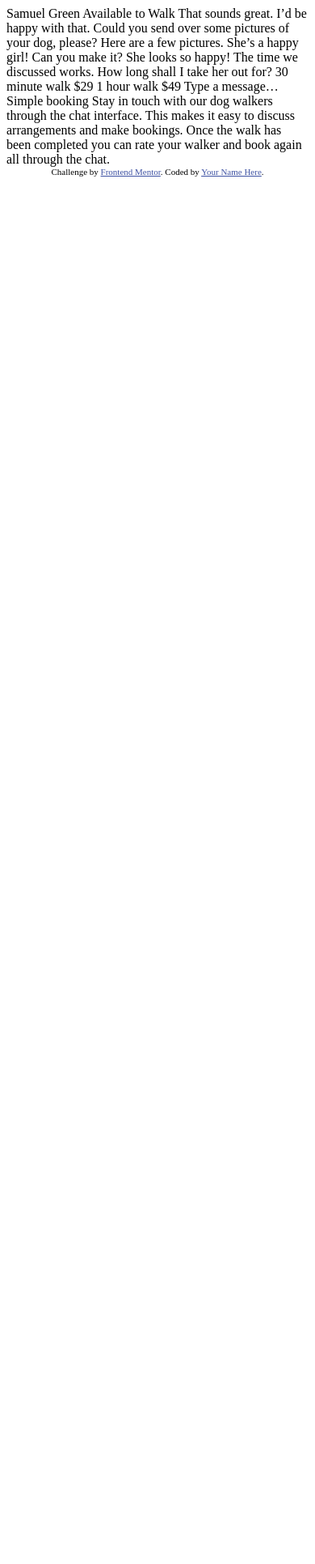
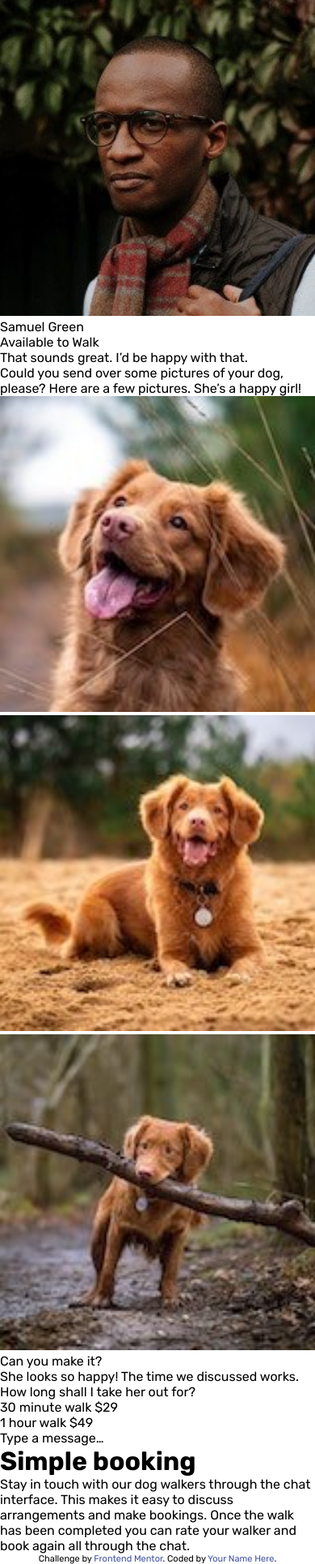
Before and after one commit to iadefidipe/chat-app-css-illustration, a plain HTML site: page index.html in a window 390 px wide. Shown: the whole page at 81% size. Before the commit the page ends 844 px from the top, so only its background shows below. Drawn offline with Linux system fonts and the light colour scheme.

Commit message:
markup and base css completed

```diff
--- a/index.html
+++ b/index.html
@@ -9,6 +9,10 @@
   <!-- css link -->
   <link rel="stylesheet" href="./style/style.css">
 
+  <!-- google font -->
+  <link rel="preconnect" href="https://fonts.gstatic.com">
+  <link href="https://fonts.googleapis.com/css2?family=Rubik:wght@400;500;700&display=swap" rel="stylesheet">
+
   <title>Frontend Mentor | [Challenge Name Here]</title>
 
   <!-- Feel free to remove these styles or customise in your own stylesheet 👍 -->
@@ -19,32 +23,50 @@
 </head>
 <body>
 
-  Samuel Green
-  Available to Walk
+  <div class="main-container">
+    <div class="phone-container">
+      <phone>
+        <div class="profile">
+          <img src="./images/avatar.jpg" alt="avatar">
+          <div class="profile-text">
+            <p class="profile-name">Samuel Green</p>
+            <p class="profile-status">Available to Walk</p>
+          </div>
+        </div>
+        <div class="message message__dog-walker">That sounds great. I’d be happy with that.</div>
+        <div class="message message__dog-walker">
+          Could you send over some pictures of your dog, please?
+          Here are a few pictures. She’s a happy girl!
+        </div>
 
-  That sounds great. I’d be happy with that.
+        <div class="image-wrapper">
+          <img src="./images/dog-image-1.jpg" alt="dog">
+          <img src="./images/dog-image-2.jpg" alt="dog">
+          <img src="./images/dog-image-3.jpg" alt="dog">
+        </div>
+        <div class="message message__dog-owner">Can you make it?</div>
+        <div class="message message__dog-owner">She looks so happy! The time we discussed works. How long shall I take her out for?</div>
+        <div class="option">
+          <span>30 minute walk</span>
+          <span>$29</span>
+        </div>
+        <div class="option">
+          <span>1 hour walk</span>
+          <span>$49</span>
+        </div>
+        <div class="text-field__placeholder">Type a message…</div>
 
-  Could you send over some pictures of your dog, please?
-
-  Here are a few pictures. She’s a happy girl!
-
-  Can you make it?
-
-  She looks so happy! The time we discussed works. How long shall I take her out for?
-
-  30 minute walk
-  $29
-
-  1 hour walk
-  $49
-
-  Type a message…
-
-  Simple booking
-
-  Stay in touch with our dog walkers through the chat interface. This makes it easy to
-  discuss arrangements and make bookings. Once the walk has been completed you can rate
-  your walker and book again all through the chat.
+      </phone>
+    </div>
+    <div class="text-wrapper">
+      <h1>Simple booking</h1>
+      <p class="copy-paragraph">
+        Stay in touch with our dog walkers through the chat interface. This makes it easy to
+        discuss arrangements and make bookings. Once the walk has been completed you can rate
+        your walker and book again all through the chat.
+      </p>
+    </div>
+  </div>
 
   <div class="attribution">
     Challenge by <a href="https://www.frontendmentor.io?ref=challenge" target="_blank">Frontend Mentor</a>.
--- /dev/null
+++ b/style/_global.scss
@@ -0,0 +1,26 @@
+// ========== Base Styling & CSS Reset  ==========
+
+html{
+    box-sizing: border-box;
+    font-size: 100%;
+}
+
+*, *::after, *:before{
+    margin: 0;
+    padding: 0;
+    box-sizing: inherit;
+}
+a {
+    text-decoration: none;
+}
+img {
+    width: 100%;
+    height: auto;
+}
+body {
+    position: relative;
+    min-height: 100vh;
+    max-width: 1440px;
+    font-family: $font-main;
+    margin: 0px auto;
+}
--- /dev/null
+++ b/style/_mixins.scss
@@ -0,0 +1,19 @@
+// ========== Media Queries ==========
+
+@mixin media-query ($size) {
+    @if $size == desktop {
+        @media screen and (max-width: 1200px) {
+            @content;
+        }
+    }
+    @else if $size == tablet {
+        @media screen and (max-width: 992px) {
+            @content;
+        }
+    }
+    @else if $size == mobile {
+        @media screen and (max-width: 738px) {
+            @content;
+        }
+    }
+}
--- /dev/null
+++ b/style/_variables.scss
@@ -0,0 +1,31 @@
+// ===============  take in pixels, spit out rem value (just for fun)
+
+@function rem($size) {
+    $remSize: $size / 16;
+    @return #{$remSize}rem;
+}
+
+
+// ========== Colors ==========
+
+$color-bg: hsl(0, 0%, 100%);
+$color-main-header:  hsl(271, 15%, 43%);
+$color-paragraph:  hsl(270, 7%, 64%);
+$color-placeholder-text: hsl(206, 6%, 79%);
+$color-app-sub-heading: hsl(276, 100%, 81%);
+$color-heading-text: hsl(270, 13%, 28%);
+$color-app-bg: hsl(270, 20%, 96%);
+$color-left-chat:  hsl(275, 65%, 56%);
+$color-right-chat:  hsl(271, 17%, 37%);
+$color-submit-button: hsl(271, 36%, 24%);
+$color-icon: hsla(206, 7%, 79%, 0.555);
+$color-gradient: linear-gradient(hsl(293, 100%, 63%), hsl(264, 100%, 61%));
+$shadow-outter-app: 0px 0px 100px rgba(53, 53, 53, 0.219);
+$shadow-main: 0px 0px 2px rgba(187, 187, 187, 0.295);
+
+// ========== Font Family & Font Weights ==========
+
+$font-main: 'Rubik', sans-serif;
+$weight-heavy: 700;
+$weight-medium: 500;
+$weight-light: 400;
--- a/style/style.scss
+++ b/style/style.scss
@@ -0,0 +1,5 @@
+@import "variables";
+@import "mixins";
+
+
+@import "global";
```
Also changed, not shown: style/style.css, 1 other file.
